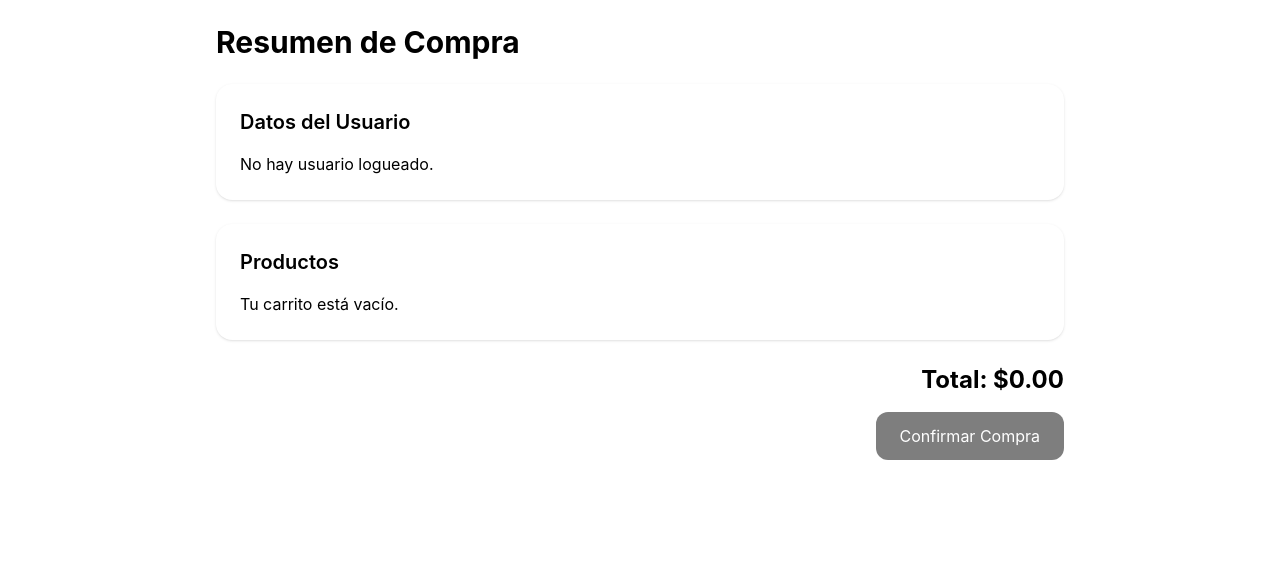
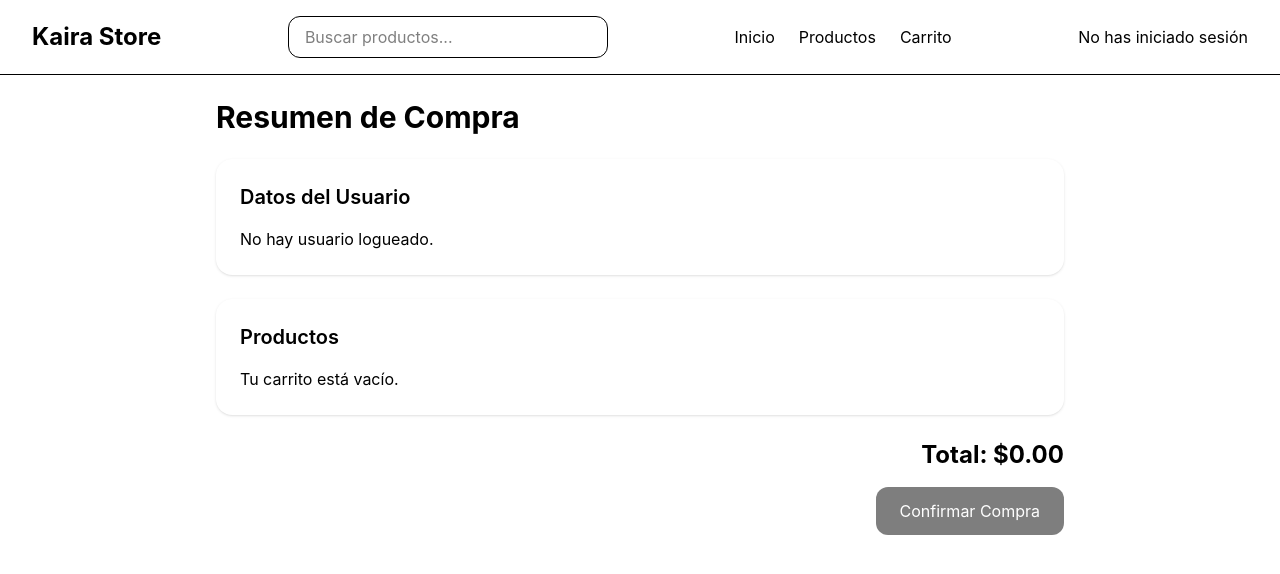
Before and after one commit to LauraRpoMo/Reto_fullstack, a React (Vite) app: page / in a window 1280 px wide. Shown: the top 574 px of the page. Built offline with nearby package versions, Linux system fonts and the light colour scheme.

Commit message:
style: Agrega flex header

```diff
--- a/src/components/organisms/Header.jsx
+++ b/src/components/organisms/Header.jsx
@@ -18,6 +18,7 @@ function Header() {
         value={searchTerm}
         onChange={(e) => setSearchTerm(e.target.value)}
         className="w-full md:w-80 px-4 py-2 border rounded-xl"
+        w-full md:w-80
       />
 
       <nav className="flex gap-6">
--- a/src/main.jsx
+++ b/src/main.jsx
@@ -10,6 +10,11 @@ import CheckoutPreview from "./components/organisms/CheckoutPreview";
 
 createRoot(document.getElementById('root')).render(
   <StrictMode>
+    {/* <Login /> */}
+    {/* <Registro /> */}
+    <Header />
+    {/* <ProductGallery /> */}
+    {/* <ShoppingCart /> */}
     <CheckoutPreview />
   </StrictMode>,
 )
```
